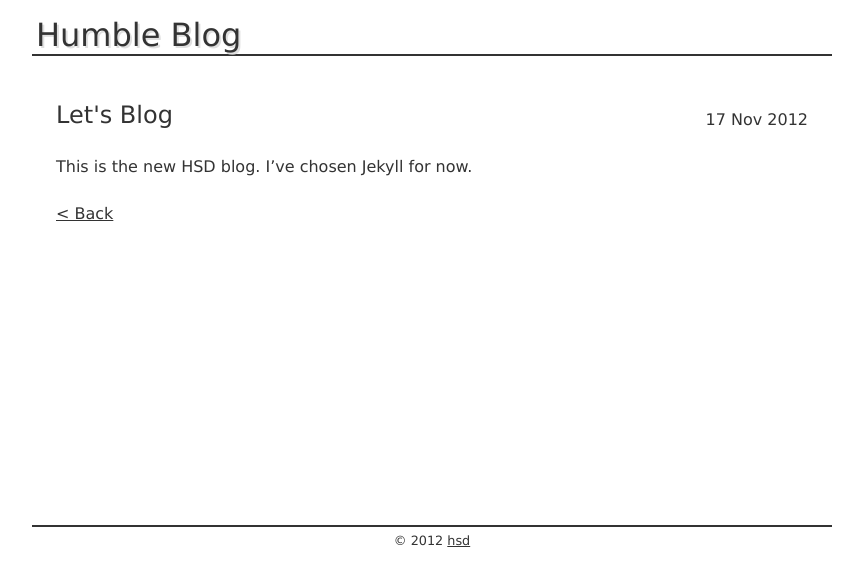
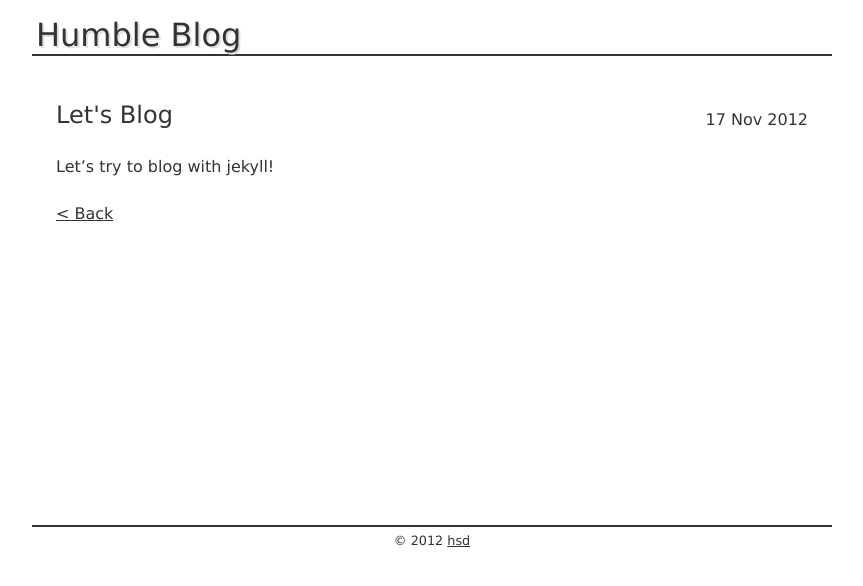
Before and after one commit to HumbleSoftware/blog, a Jekyll site: the page built from _posts/2012-11-17-lets-blog.md, in a window 1280 px wide. Shown: the top 586 px of the page, without its empty margins (208-1071 px from the left). Built offline with Jekyll 4.4.1, drawn with Linux system fonts in a browser that asks for light colours; Markdown is read by kramdown in place of the engine named in the settings.

Commit message:
Edited first post.

```diff
--- a/_posts/2012-11-17-lets-blog.md
+++ b/_posts/2012-11-17-lets-blog.md
@@ -4,4 +4,4 @@ title: Let's Blog
 tags: [first post, jekyll]
 last_updated: 2012-11-17
 ---
-This is the new HSD blog.  I've chosen Jekyll for now.
+Let's try to blog with jekyll!
```
